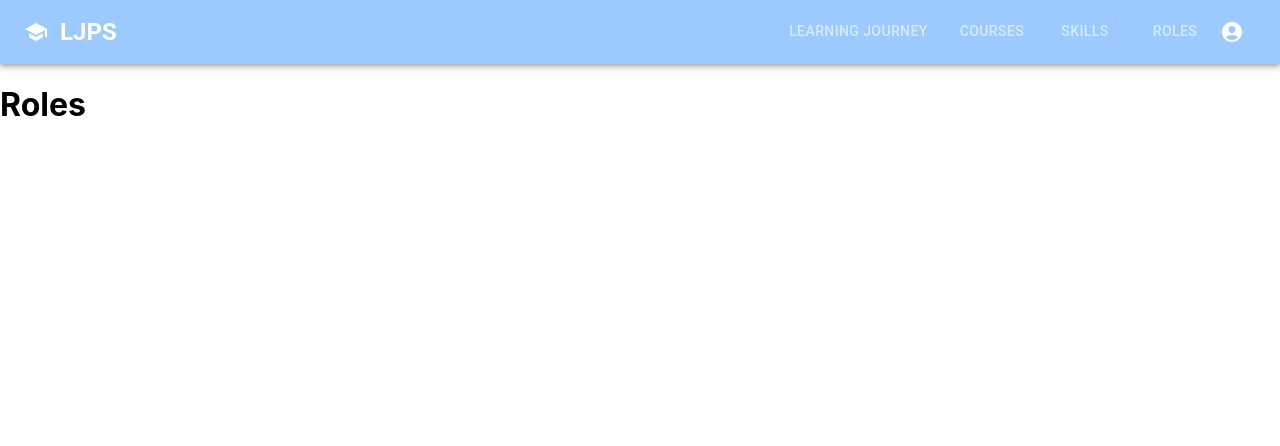
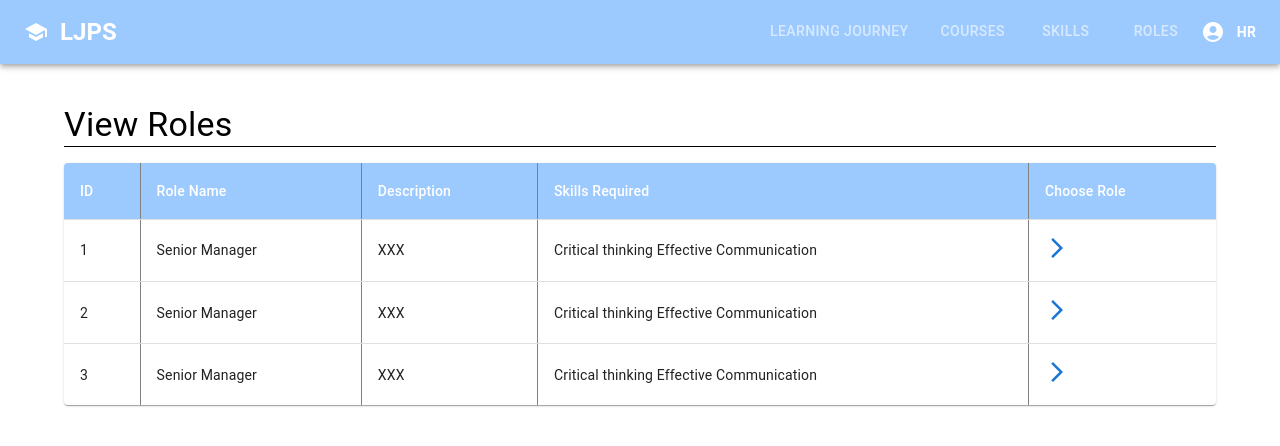
Before and after one commit to huilynt/LJMS, a React (Create React App) app: page /Roles in a window 1280 px wide. Shown: the top 446 px of the page. Built offline with nearby package versions, Linux system fonts and the light colour scheme.

Commit message:
View Role (HR)

```diff
--- a/src/components/Navbar.js
+++ b/src/components/Navbar.js
@@ -52,9 +52,12 @@ const Navbar = () => {
                 <Tab label="Roles" value={routes[3]} component={Link} to={routes[3]}/>
 
             </Tabs>
-            <IconButton size="large" edge="start" color="inherit" aria-label="profile">
+            <IconButton size="large" edge="start" color="inherit" aria-label="profile" >
                 <AccountCircleIcon/>
             </IconButton>
+            <Typography variant="body2" sx={{ fontWeight:'bold' }}>
+                    HR
+            </Typography>
             </>
         </Toolbar>
     </AppBar>
--- a/src/pages/Roles.js
+++ b/src/pages/Roles.js
@@ -1,7 +1,116 @@
+// import React from "react";
+
+
+// export default function Roles() {
+//     return <h1>Roles</h1>;
+
+// }
+
 import React from "react";
+import {Grid, Link, Container, Box} from '@mui/material';
+import Table from '@mui/material/Table';
+import TableBody from '@mui/material/TableBody';
+import TableCell, { tableCellClasses }  from '@mui/material/TableCell';
+import TableContainer from '@mui/material/TableContainer';
+import TableHead from '@mui/material/TableHead';
+import TableRow from '@mui/material/TableRow';
+import Paper from '@mui/material/Paper';
+import { styled } from '@mui/material/styles';
+import ArrowForwardIosIcon from '@mui/icons-material/ArrowForwardIos';
+
+
+const StyledTableCell = styled(TableCell)(({ theme }) => ({
+    [`&.${tableCellClasses.head}`]: {
+        backgroundColor: "#9CCAFF",
+        color: theme.palette.common.white
+
+    },
+    [`&.${tableCellClasses.body}`]: {
+        fontSize: 14,
+    },
+    borderLeft: 0,
+    borderRight:'0.5px solid grey',
+
+    '&:last-child': {
+        borderRight: 0,
+    },
+
+}));
+
+const StyledTableRow = styled(TableRow)(({ theme }) => ({
+    '&:last-child td, &:last-child th': {
+        borderBottom: 0,
+    },
+}));
+
+const tableData = ([
+    {
+    id:1,
+    role_name: 'Senior Manager',
+    desc: 'XXX',
+    skills_required:['Critical thinking', ' Effective Communication']
+    },
+
+    {
+    id:2,
+    role_name: 'Senior Manager',
+    desc: 'XXX',
+    skills_required:['Critical thinking', ' Effective Communication']
+    },
+
+    {
+    id:3,
+    role_name: 'Senior Manager',
+    desc: 'XXX',
+    skills_required:['Critical thinking', ' Effective Communication']
+    }
+]);
+
 
 
 export default function Roles() {
-    return <h1>Roles</h1>;
+    return (
+
+        <Container sx={{mt:5}}>
+        <Box sx={{ typography: { xs: 'h6', md:'h4'},borderBottom: 1}}>View Roles</Box>
+
+
+
+
+        <TableContainer sx={{mt:2}} component={Paper}>
+            <Table sx={{minWidth: 200}}>
+                <TableHead stickyHeader>
+                    <TableRow>
+                        <StyledTableCell sx={{ display: { xs: 'none', md: 'table-cell' } }}>ID</StyledTableCell>
+                        <StyledTableCell sx={{borderRight: {xs:0, md:'0.5px solid grey'}}}>Role Name</StyledTableCell>
+                        <StyledTableCell sx={{ display: { xs: 'none', md: 'table-cell' } }}>Description</StyledTableCell>
+                        <StyledTableCell>Skills Required</StyledTableCell>
+                        <StyledTableCell>Choose Role</StyledTableCell>
+                    </TableRow>
+                </TableHead>
+                <TableBody>
+                    {tableData.map((row) => (
+                            <StyledTableRow key={row.id}>
+                                <StyledTableCell sx={{ display: { xs: 'none', md: 'table-cell' } }}>{row.id}</StyledTableCell>
+                                <StyledTableCell sx={{borderRight: {xs:0, md:'0.5px solid grey'}}}>{row.role_name}</StyledTableCell>
+                                <StyledTableCell sx={{ display: { xs: 'none', md: 'table-cell' } }}>{row.desc}</StyledTableCell>
+                                <StyledTableCell>{row.skills_required}</StyledTableCell>
+                                <StyledTableCell>
+                                <Link to='/ViewARoleHR' underline="none">
+                                <ArrowForwardIosIcon></ArrowForwardIosIcon>
+                                </Link>
+                                </StyledTableCell>
+                            </StyledTableRow>
+                        ))
+
+                    }
+                </TableBody>
+            </Table>
+        </TableContainer>
+
+        </Container>
+
+
+    )
 
 }
```
